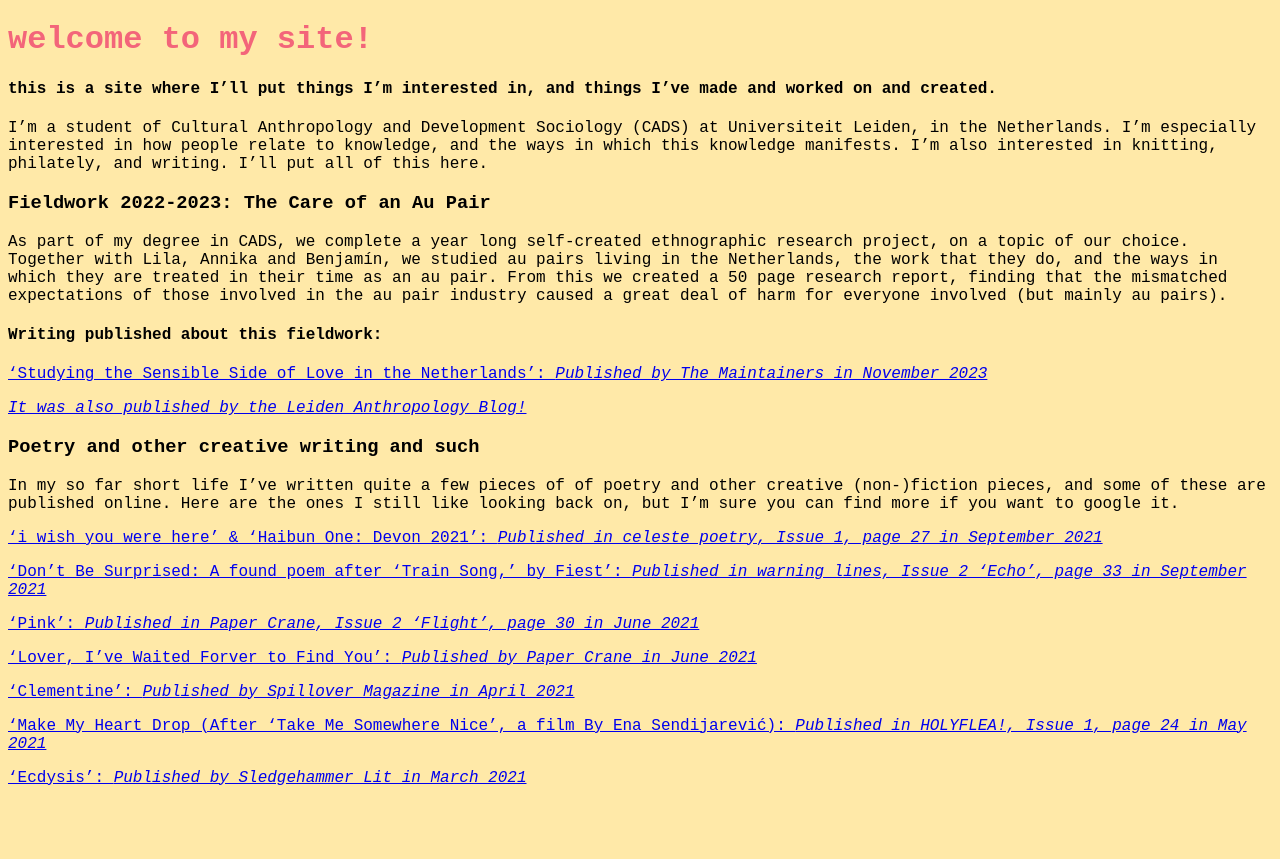
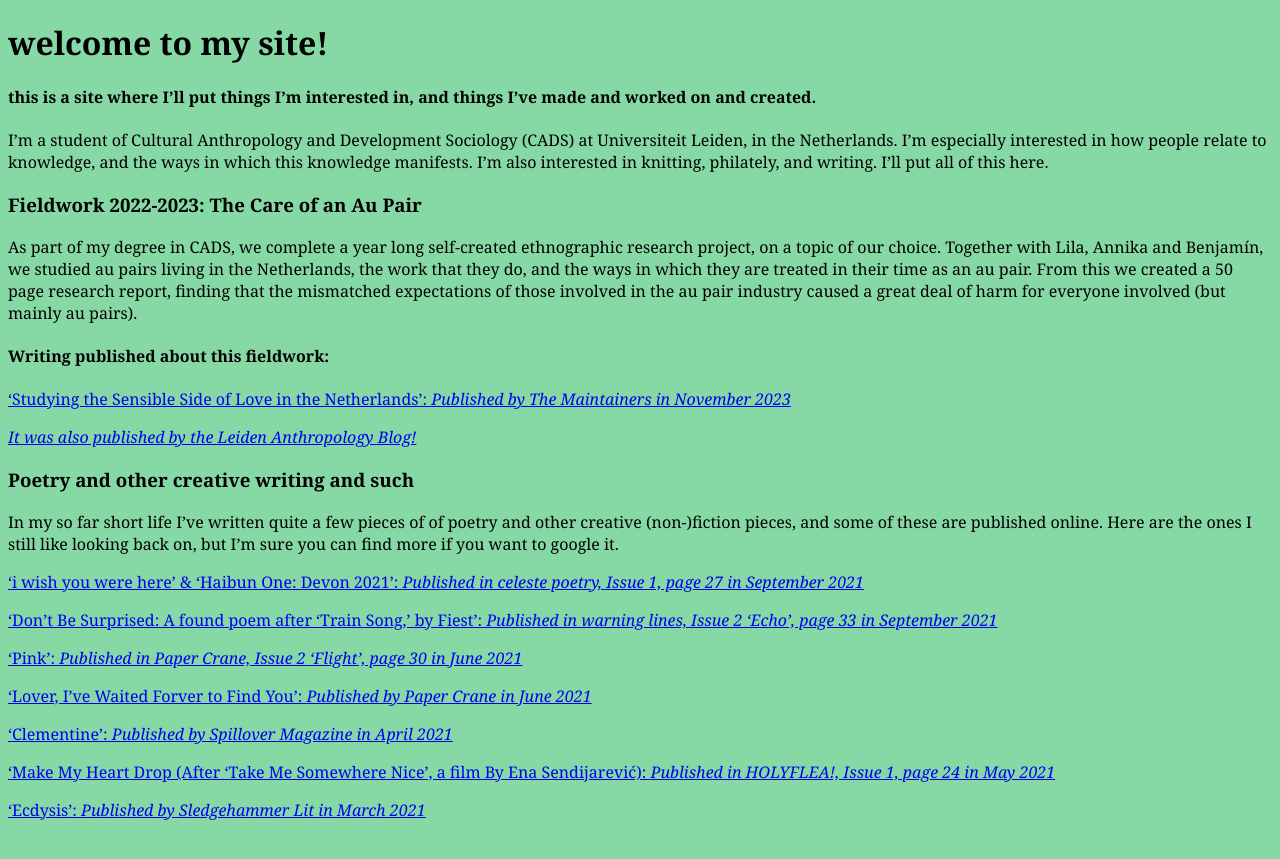
Before and after one commit to hollyz1jderveld/hollyz1jderveld.github.io, a Jekyll site: the page built from index.md, in a window 1280 px wide. Shown: the top 859 px of the page. Built offline with Jekyll 4.4.1, drawn with Linux system fonts in a browser that asks for light colours; our own code applies the rules of GitHub Pages for plain Markdown files.

Commit message:
colour changes

```diff
--- a/assets/css/style.css
+++ b/assets/css/style.css
@@ -1,11 +1,11 @@
 /* @import "{{ minima }}"; */
 
 body {
-    background-color: #ffe9a8; /* Replace #ADD8E6 with your desired color code */
-    font-family: 'Courier New', monospace;
+    background-color: #86d8a5; /* Replace #ADD8E6 with your desired color code */
+    font-family: 'Georgia';
 
 }
 
-h1 {
-    color: #f3657a; /* Pastel Pink */
+h2 {
+    color: #fda1af; /* Pastel Pink */
 }
```
